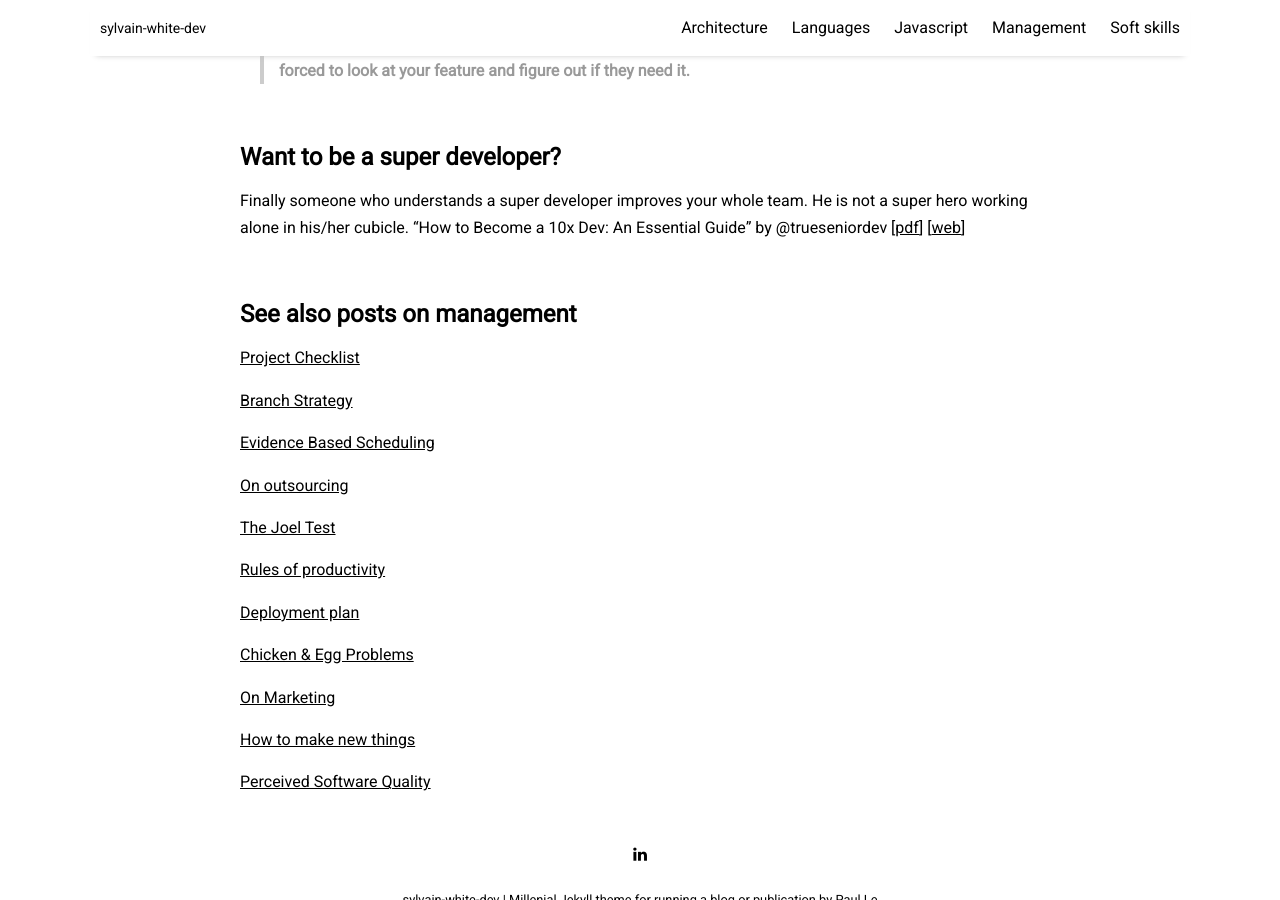
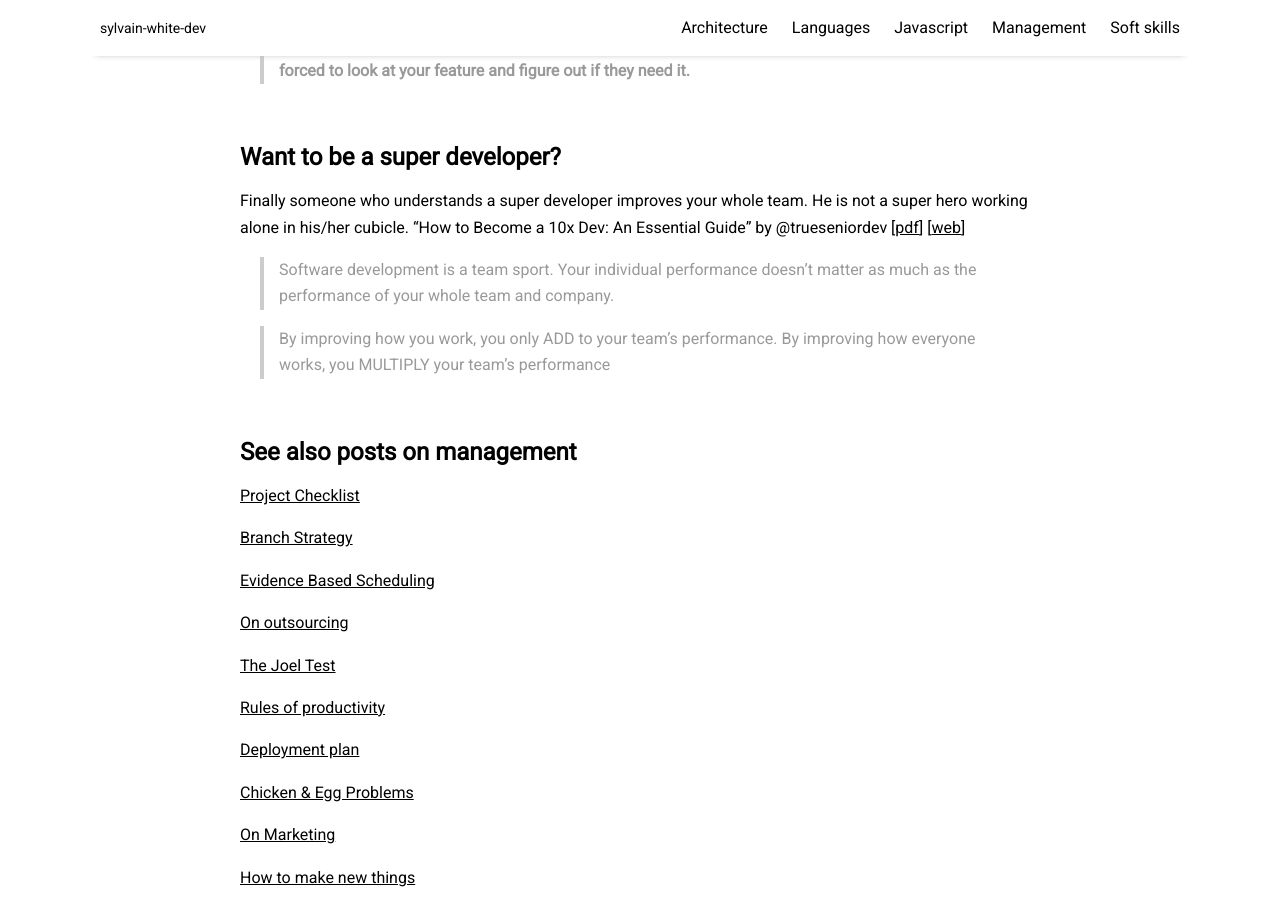
Before and after one commit to sylvainwhite/sylvain-white-dev, a Jekyll site: the page built from pages/management.md, in a window 1280 px wide and 900 px high, scrolled down 8580 px. Built offline with Jekyll 4.4.1, drawn with Linux system fonts in a browser that asks for light colours; nearby versions of some CDN libraries.

Commit message:
Update management page

```diff
--- a/pages/management.md
+++ b/pages/management.md
@@ -296,8 +296,11 @@ Finally someone who understands a super developer improves your whole team. He i
 [[pdf]({{ site.github.url }}/resources/howToBecomeA10xDev.pdf){:target="_blank"}]
 [[web](https://hackernoon.com/how-to-become-a-10x-dev-an-essential-guide){:target="_blank"}]
 
+> Software development is a team sport. Your individual performance doesn't matter as much as the performance of your whole team and company.
+
+> By improving how you work, you only ADD to your team's performance. By improving how everyone works, you MULTIPLY your team's performance
+
 <br/>
-
 
 ## See also posts on management
 
```
